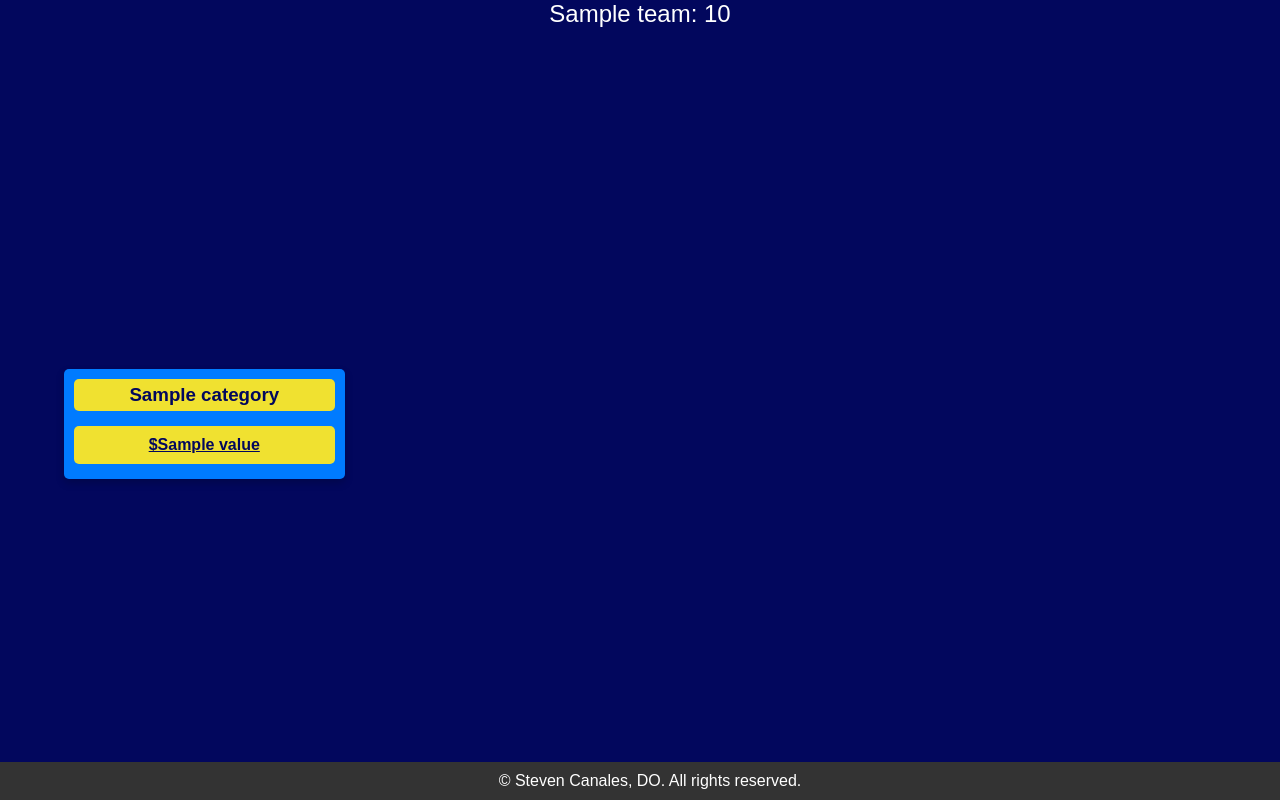
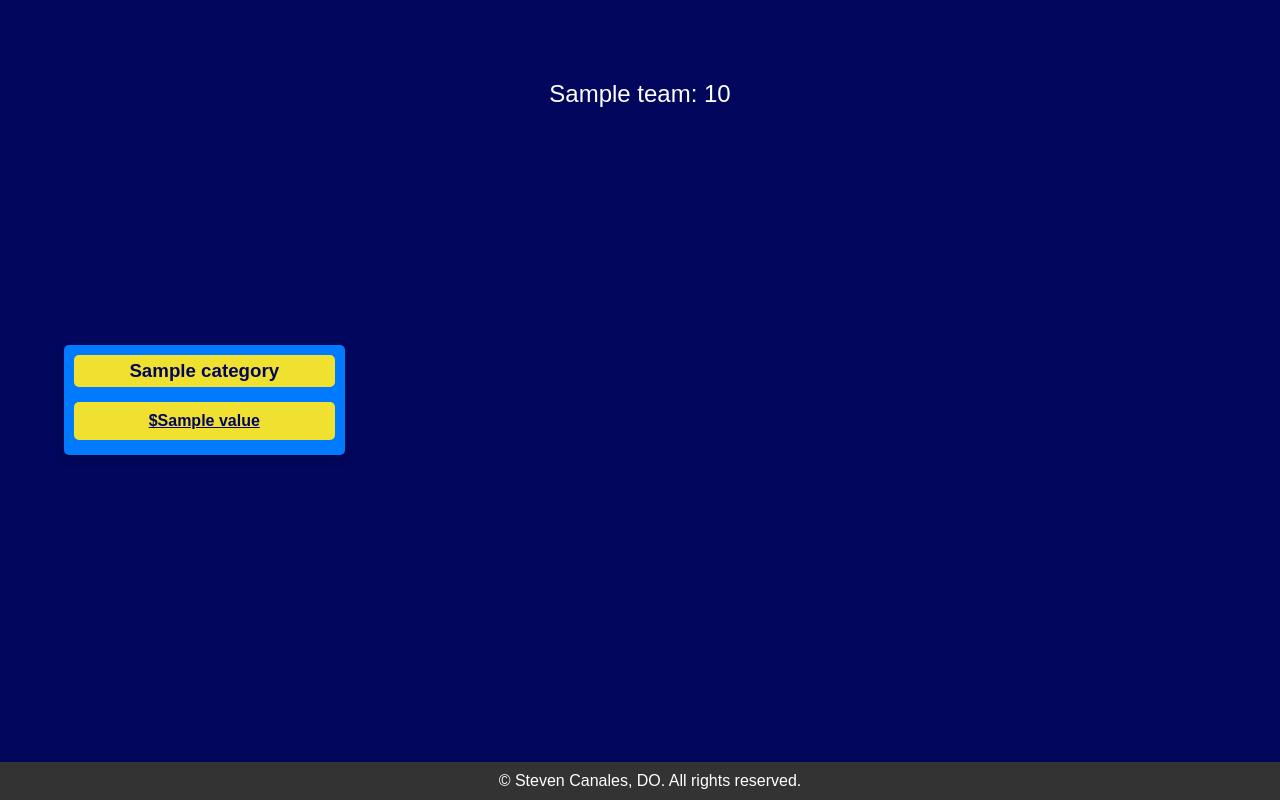
Before and after one commit to sacanales/jeopardy, a Flask app: template templates/game.html in a window 1280 px wide. Run offline with Flask 3, Linux system fonts and the light colour scheme; the visitor is signed in with stand-in values (Sample User, id 1); the template is opened without the code that fills it: most values are stand-ins (such as "Sample title", 1, 10 or a date in 2020).

Commit message:
commit on "main"

```diff
--- a/templates/game.html
+++ b/templates/game.html
@@ -15,12 +15,15 @@
             justify-content: center; /* Centers content on the y-axis */
             align-items: center; /* Centers content on the x-axis */
             height: 100vh; /* Full viewport height */
+            position: relative;
         }
         .teams {
-            display: flex;
-            justify-content: center;
+            position: absolute; /* Position the teams div absolutely */
+            top: 10%; /* Adjust this value to move the teams div down */
+            left: 50%; /* Start at the halfway point of the screen */
+            transform: translateX(-50%); /* Center the element horizontally */
             font-size: 24px; /* Enlarging the team names and scores */
-            margin-bottom: 20px;
+            margin-bottom: 20px; /* Provide some spacing between the scores and the board */
         }
         .team-name {
             margin: 0 20px; /* Spacing between team names and scores */
```
